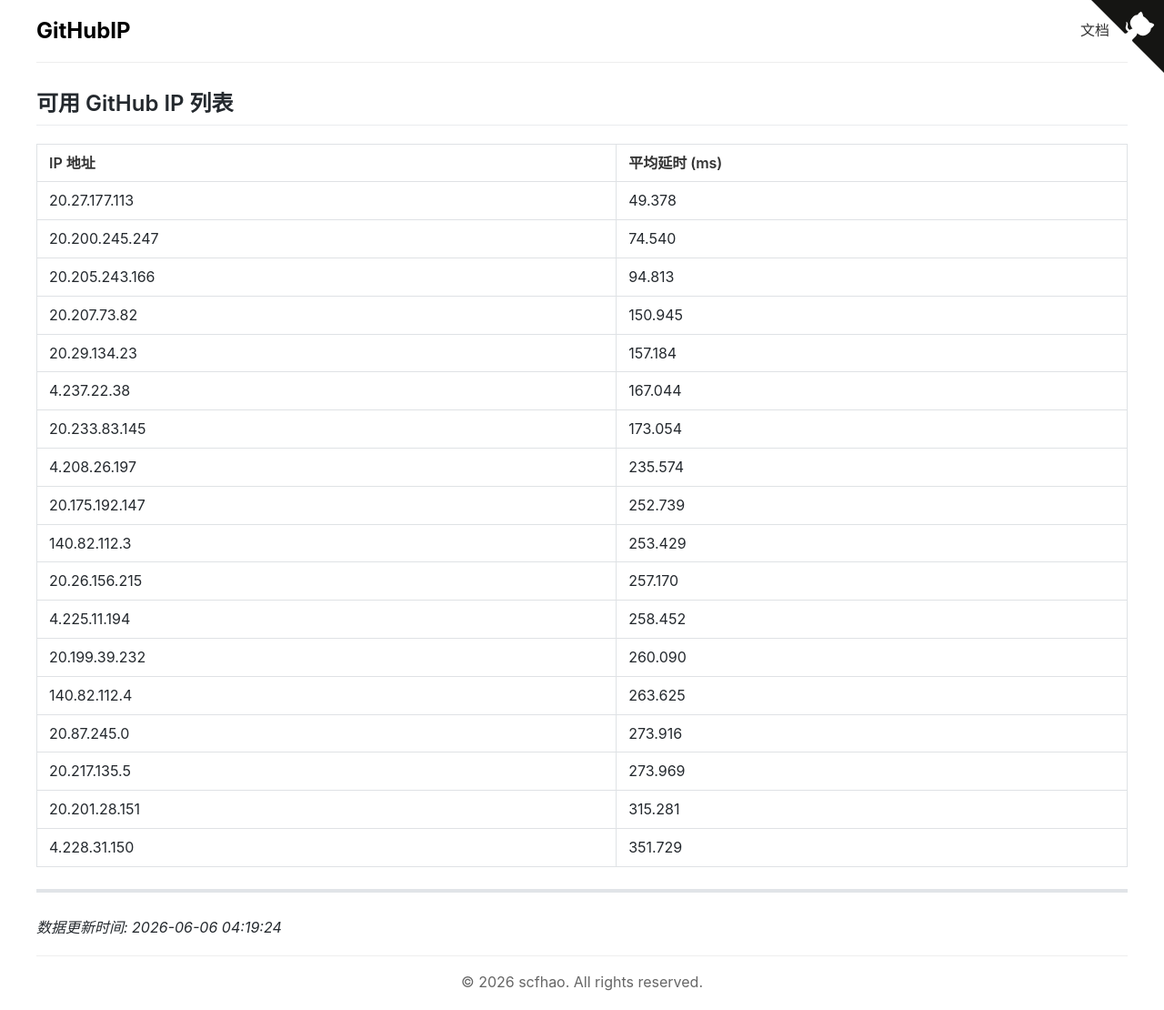
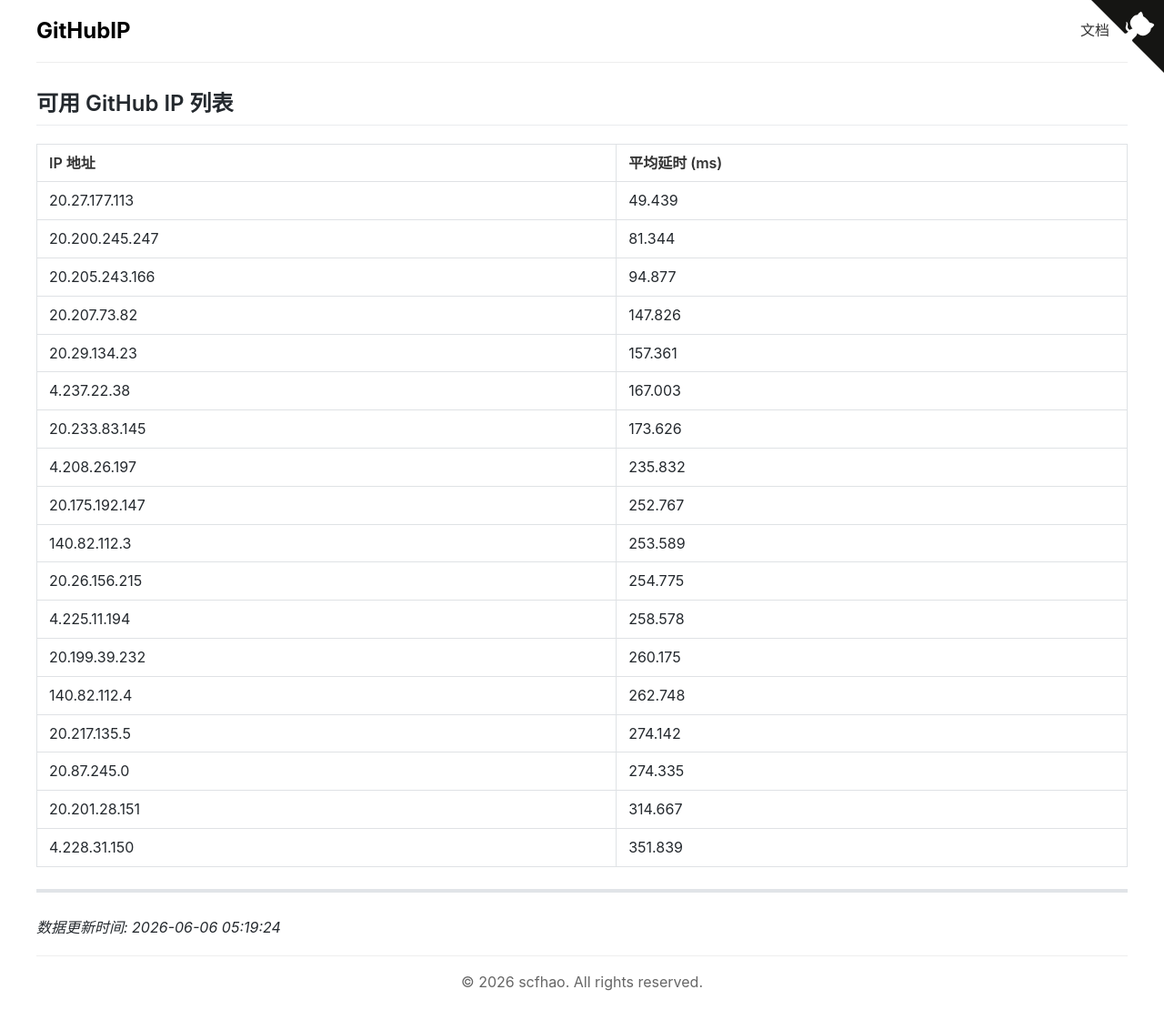
Before and after one commit to scfhao/GitHubIP, a Jekyll site: the page built from index.md, in a window 1280 px wide. Shown: the whole page at 91% size. Built offline with Jekyll 4.4.1, drawn with Linux system fonts in a browser that asks for light colours.

Commit message:
自动脚本执行 - 2026-06-06 05:19:24

```diff
--- a/index.md
+++ b/index.md
@@ -1,32 +1,32 @@
 ---
 layout: home
 title: GitHub IP 列表
-date: 2026-06-06 04:19:24
+date: 2026-06-06 05:19:24
 ---
 
 ## 可用 GitHub IP 列表
 
 | IP 地址 | 平均延时 (ms) |
 |---------|--------------|
-| 20.27.177.113 | 49.378 |
-| 20.200.245.247 | 74.540 |
-| 20.205.243.166 | 94.813 |
-| 20.207.73.82 | 150.945 |
-| 20.29.134.23 | 157.184 |
-| 4.237.22.38 | 167.044 |
-| 20.233.83.145 | 173.054 |
-| 4.208.26.197 | 235.574 |
-| 20.175.192.147 | 252.739 |
-| 140.82.112.3 | 253.429 |
-| 20.26.156.215 | 257.170 |
-| 4.225.11.194 | 258.452 |
-| 20.199.39.232 | 260.090 |
-| 140.82.112.4 | 263.625 |
-| 20.87.245.0 | 273.916 |
-| 20.217.135.5 | 273.969 |
-| 20.201.28.151 | 315.281 |
-| 4.228.31.150 | 351.729 |
+| 20.27.177.113 | 49.439 |
+| 20.200.245.247 | 81.344 |
+| 20.205.243.166 | 94.877 |
+| 20.207.73.82 | 147.826 |
+| 20.29.134.23 | 157.361 |
+| 4.237.22.38 | 167.003 |
+| 20.233.83.145 | 173.626 |
+| 4.208.26.197 | 235.832 |
+| 20.175.192.147 | 252.767 |
+| 140.82.112.3 | 253.589 |
+| 20.26.156.215 | 254.775 |
+| 4.225.11.194 | 258.578 |
+| 20.199.39.232 | 260.175 |
+| 140.82.112.4 | 262.748 |
+| 20.217.135.5 | 274.142 |
+| 20.87.245.0 | 274.335 |
+| 20.201.28.151 | 314.667 |
+| 4.228.31.150 | 351.839 |
 
 ---
 
-*数据更新时间: 2026-06-06 04:19:24*
+*数据更新时间: 2026-06-06 05:19:24*
```
